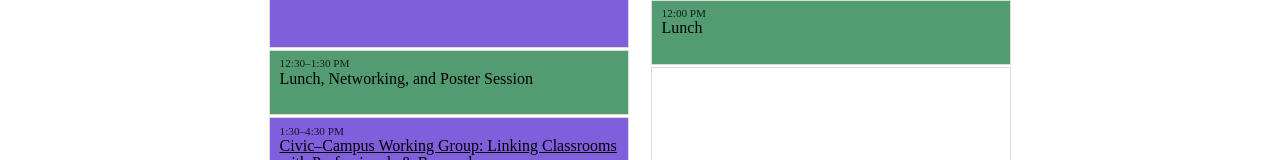
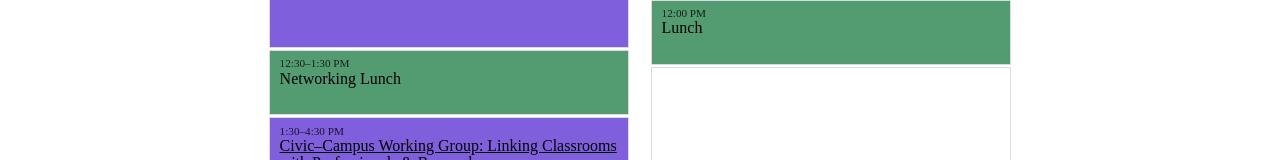
Before and after one commit to galahq/galaxy-website, a Gatsby site: page /schedule in a window 1280 px wide. Shown: the part 496-656 px from the top of the page. Built offline with nearby package versions, Linux system fonts and the light colour scheme; Gatsby itself is replaced by a stand-in of ours.

Commit message:
Update schedule

```diff
--- a/src/pages/schedule/index.js
+++ b/src/pages/schedule/index.js
@@ -59,7 +59,7 @@ const schedule = [
         color: 'purple'
       },
       {
-        name: 'Lunch, Networking, and Poster Session',
+        name: 'Networking Lunch',
         times: '12:30–1:30 PM',
         duration: 1,
         color: 'green'
```
